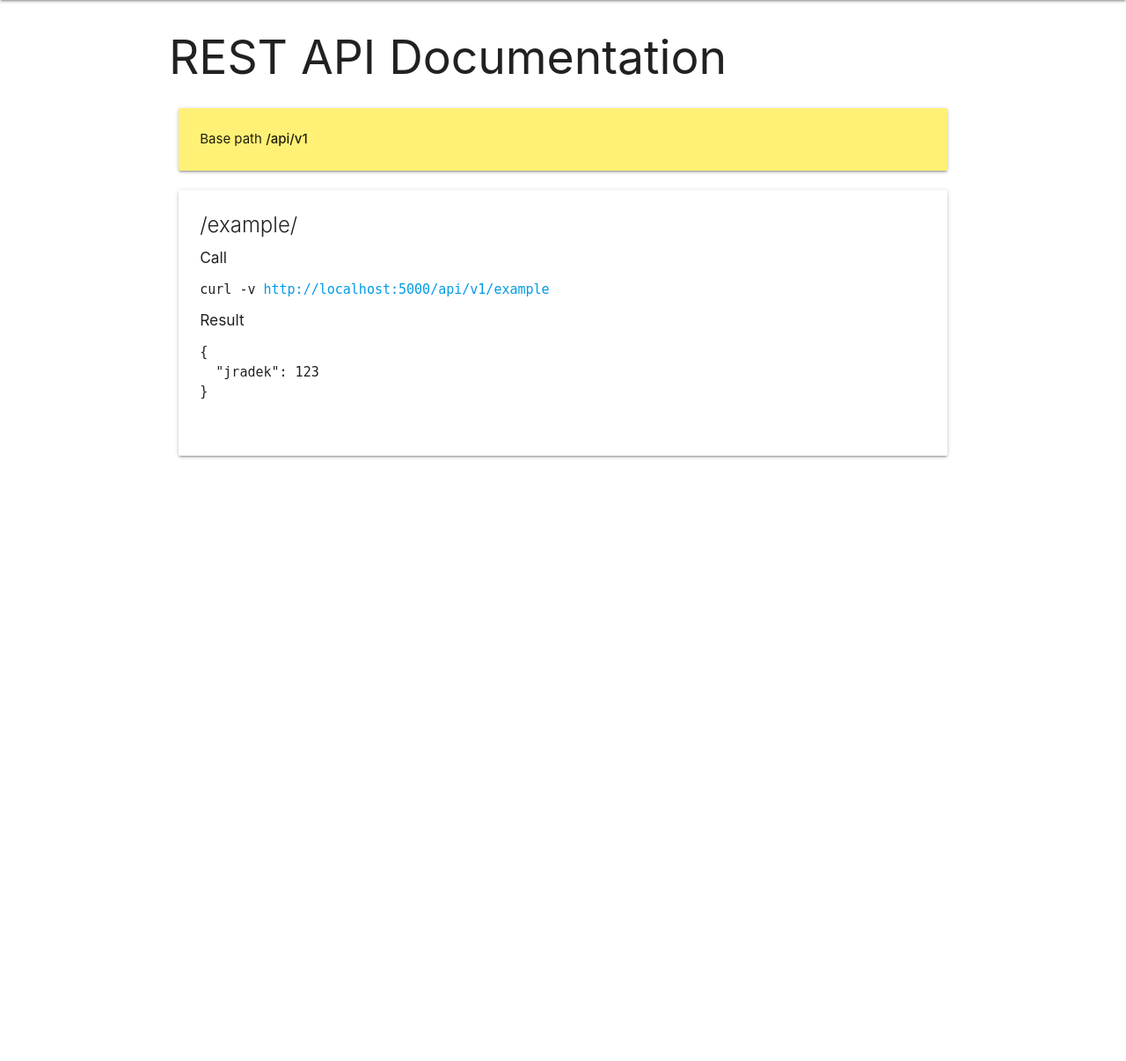
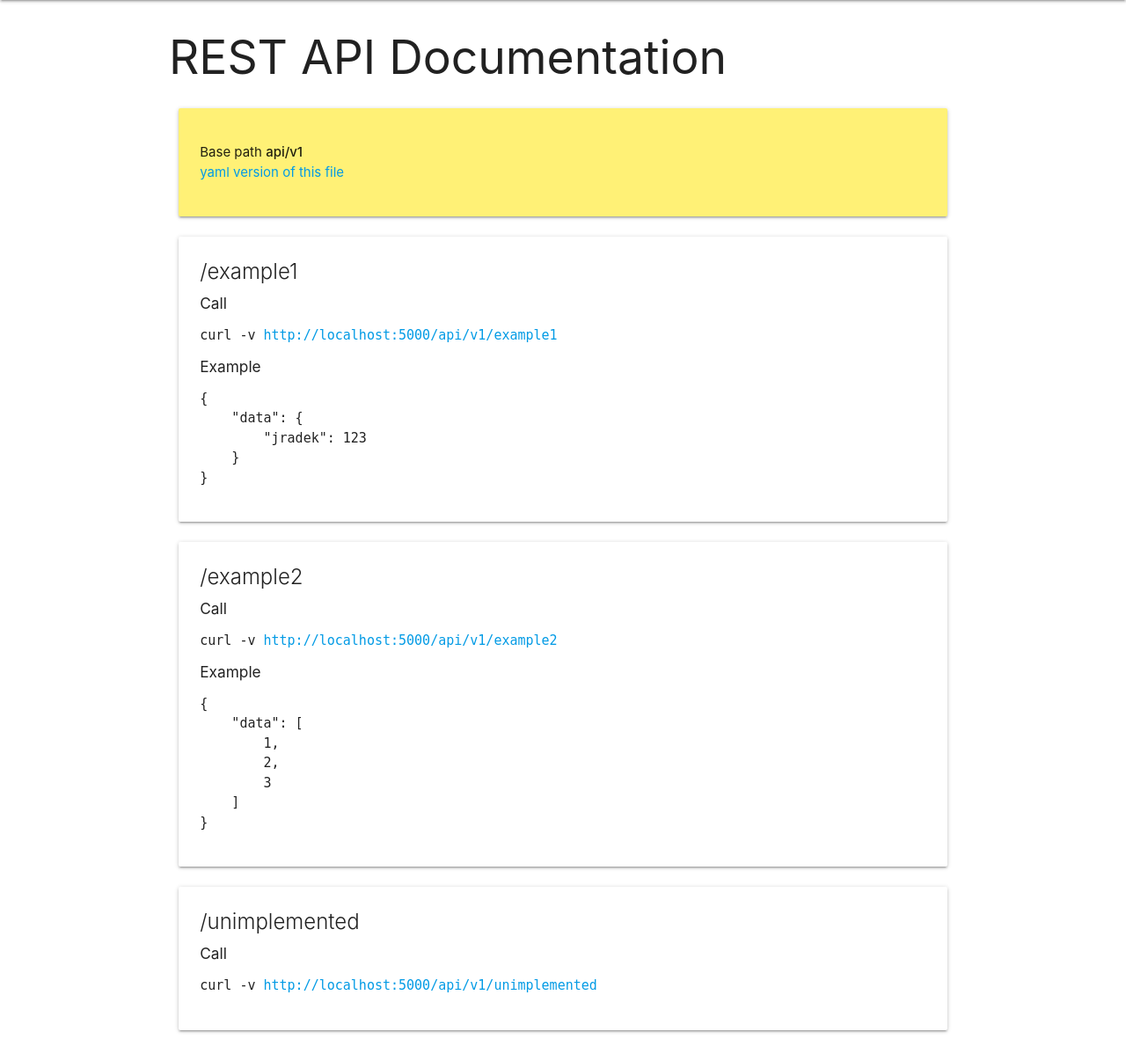
Before and after one commit to jradek/flask_crud, a Flask app: page /documentation in a window 1280 px wide. Shown: the part 64-1270 px from the top of the page at 88% size. Before the commit the page ends 585 px from the top, so only its background shows below. Run offline with Flask 2, Linux system fonts and the light colour scheme.

Commit message:
implement generic rest docu generation

```diff
--- a/dummyapp/__init__.py
+++ b/dummyapp/__init__.py
@@ -1,4 +1,6 @@
 from flask import Flask
+
+API_PREFIX = "api/v1"
 
 app_obj = Flask(__name__)
 
--- a/dummyapp/rest_api.py
+++ b/dummyapp/rest_api.py
@@ -1,9 +1,13 @@
 from flask import jsonify
-from . import app_obj
 
-API_PREFIX = "/api/v1"
+from . import app_obj, API_PREFIX
 
 
-@app_obj.route(f"{API_PREFIX}/example", methods=["GET"])
-def example():
-    return jsonify({"jradek": 123})
+@app_obj.route(f"/{API_PREFIX}/example1", methods=["GET"])
+def example1():
+    return jsonify({"data": {"jradek": 123}})
+
+
+@app_obj.route(f"/{API_PREFIX}/example2", methods=["GET"])
+def example2():
+    return jsonify({"data": [1, 2, 3]})
--- a/dummyapp/routes.py
+++ b/dummyapp/routes.py
@@ -1,5 +1,70 @@
 from flask import render_template, url_for
-from dummyapp import app_obj
+import json
+import pprint
+import pathlib
+import yaml
+
+from dummyapp import app_obj, API_PREFIX
+
+
+def load_api_documentation():
+    p = pathlib.Path(app_obj.root_path) / "static/yaml/rest_api.yaml"
+    with open(p, "r") as f:
+        return yaml.safe_load(f)
+
+
+def unquote_embedded_json(s: str) -> str:
+    """Handle quoted, multiline embedded json
+
+    e.g.:
+        value: |
+            '{'
+            '   "key": value,
+            '}'
+
+    Returns: valid json string
+    """
+    quote_chars = ['\'', "\""]
+
+    def unquote(line):
+        if line[0] in quote_chars:
+            line = line[1:]
+        if line[len(line)-1] in quote_chars:
+            line = line[:-1]
+        return line
+
+    return "".join(map(unquote, filter(lambda x: len(x) > 0, s.split("\n"))))
+
+
+def process():
+    HOST = "localhost"
+    PORT = 5000
+
+    documentation = load_api_documentation()
+    methods = []
+
+    for endpoint in documentation["endpoints"]:
+        m = {
+            "route": f"{endpoint['route']}",
+            "endpoint": f"http://{HOST}:{PORT}/{API_PREFIX}{endpoint['route']}"
+        }
+
+        if "example" in endpoint:
+            try:
+                example_value = endpoint["example"]
+                # pprint.pprint(f"value: {example_value}")
+                example_str = unquote_embedded_json(example_value)
+                structure = json.loads(example_str)
+                beautified = json.dumps(structure, indent=4)
+
+                m["example_raw"] = (structure,)
+                m["example"] = beautified
+
+            except Exception as e:
+                print(e)
+        methods.append(m)
+
+    return methods
 
 
 @app_obj.route("/")
@@ -9,4 +74,6 @@ def index():
 
 @app_obj.route("/documentation")
 def documentation():
-    return render_template("documentation.html")
+    methods = process()
+    # pprint.pprint(methods)
+    return render_template("documentation.html", methods=methods, api_prefix=API_PREFIX)
--- /dev/null
+++ b/dummyapp/static/yaml/rest_api.yaml
@@ -0,0 +1,11 @@
+endpoints:
+  - route: /example1
+    example: |
+      '{'
+      '  "data": {'
+      '     "jradek": 123'
+      '   }'
+      '}'
+  - route: /example2
+    example: '{ "data": [1,2,3] }'
+  - route: /unimplemented
--- a/dummyapp/templates/documentation.html
+++ b/dummyapp/templates/documentation.html
@@ -4,25 +4,33 @@
 <div class="row">
   <div class="col s12">
     <div class="card-panel yellow lighten-2">
-      Base path
-      <strong>/api/v1</strong>
+      <ul>
+        <li>
+          Base path <strong>{{ api_prefix }}</strong>
+        </li>
+        <li>
+          <a href="{{ url_for('static', filename='yaml/rest_api.yaml') }}"
+            >yaml version of this file</a
+          >
+        </li>
+      </ul>
     </div>
   </div>
+  {% for m in methods %}
   <div class="col s12">
     <div class="card">
       <div class="card-content">
-        <span class="card-title">/example/</span>
+        <span class="card-title">{{ m.route }}</span>
         <h6>Call</h6>
-        <pre>curl -v <a href="http://localhost:5000/api/v1/example">http://localhost:5000/api/v1/example</a></pre>
-        <h6>Result</h6>
-        <pre>
-{
-  "jradek": 123
-}
-        </pre>
+        <pre>curl -v <a href="{{ m.endpoint }}">{{ m.endpoint }}</a></pre>
+        {% if 'example' in m %}
+        <h6>Example</h6>
+        <pre>{{ m.example }}</pre>
+        {% endif %}
       </div>
     </div>
   </div>
+  {% endfor %}
 </div>
 
 {% endblock content %}
```
